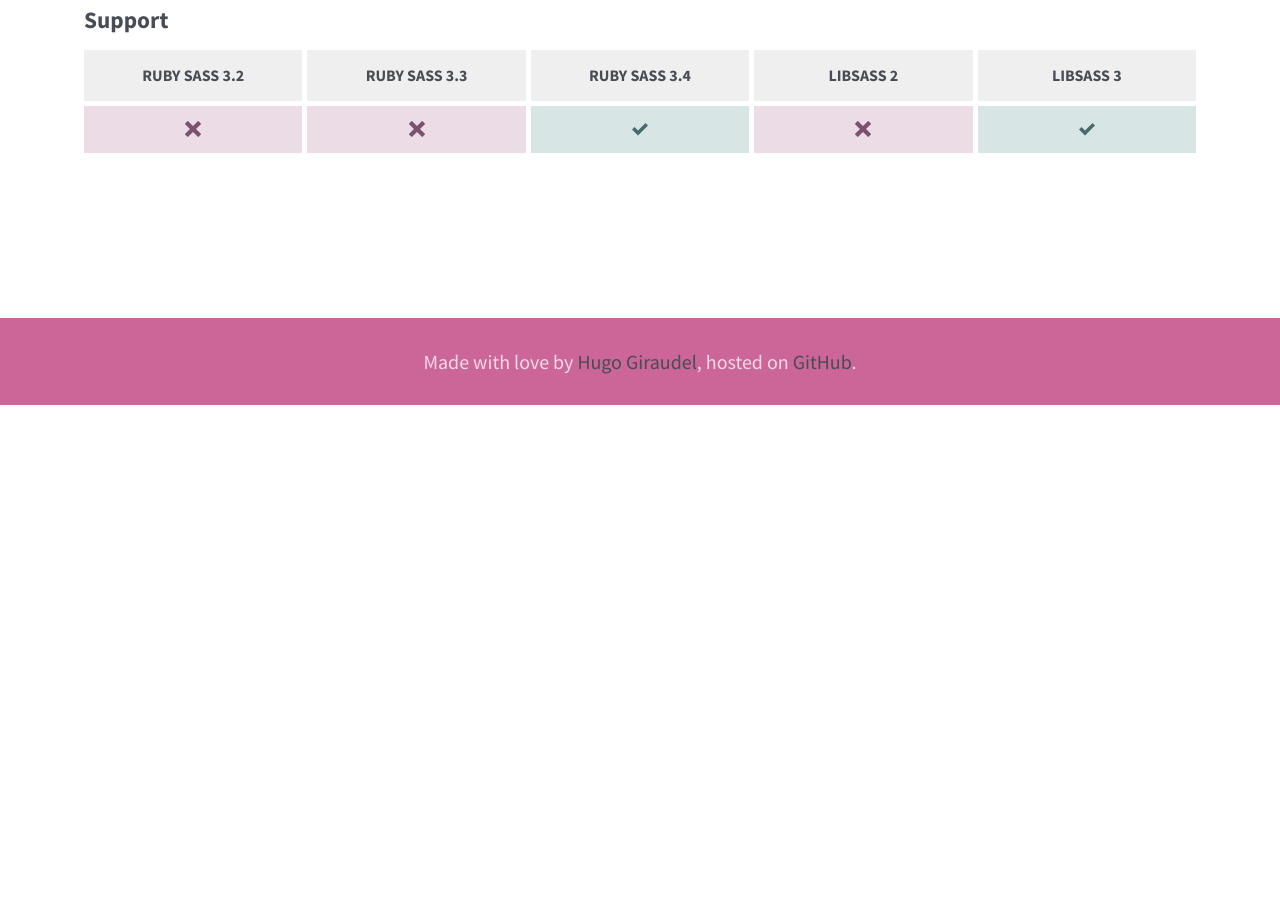
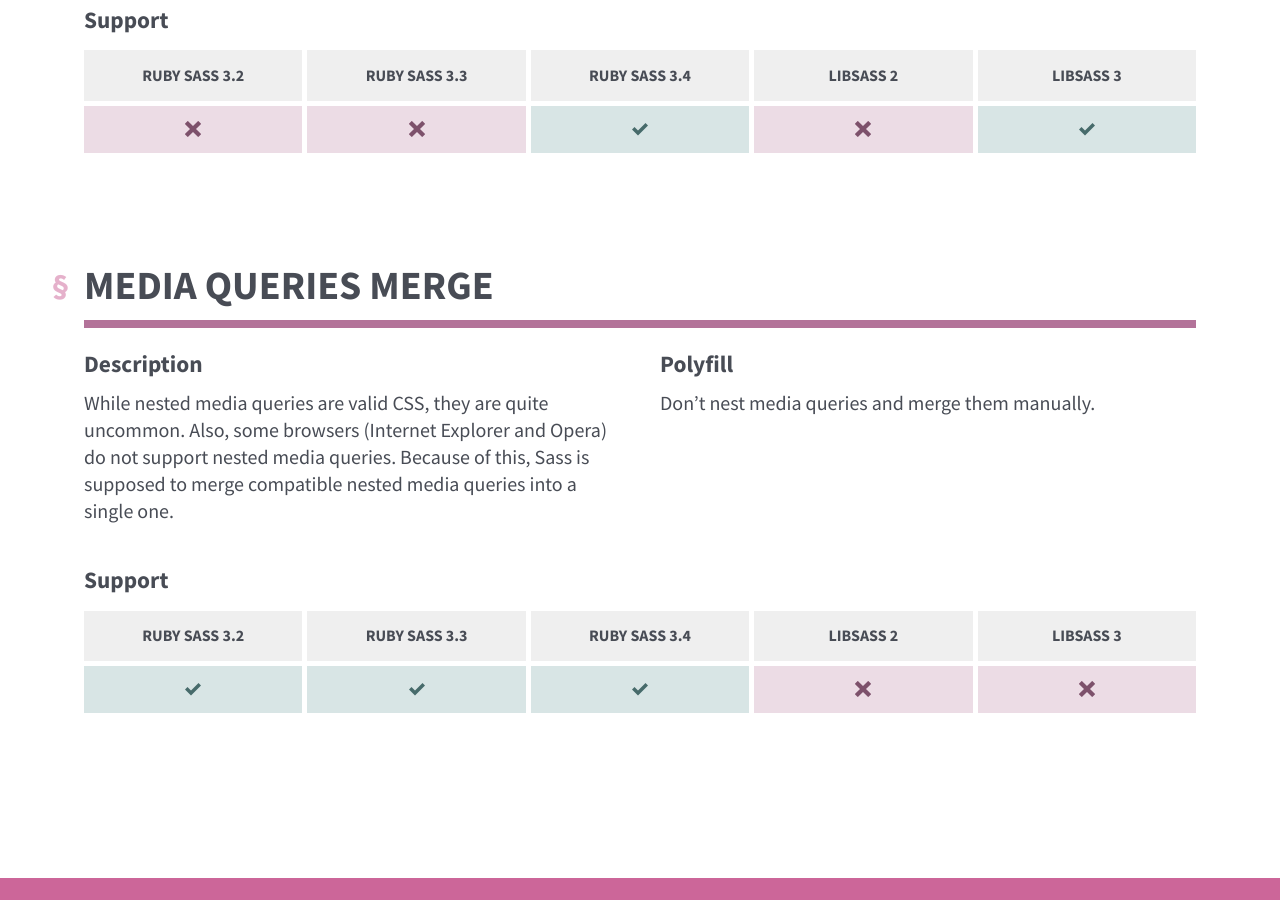
Before and after one commit to KittyGiraudel/sass-compatibility, a Jekyll site: the page built from index.html, in a window 1280 px wide and 900 px high, scrolled down 14326 px. Built offline with Jekyll 4.4.1, drawn with Linux system fonts in a browser that asks for light colours; before the commit the page ends 14731 px from its top, so only the background shows below that.

Commit message:
Added media_merge

```diff
--- a/_data/features.yml
+++ b/_data/features.yml
@@ -379,3 +379,17 @@
       }
       @error "Cannot convert `#{unit($value)}` to `#{$unit}`.";
     }</code></pre>
+
+- label: "Media queries merge"
+  name: media_merge
+  support:
+    ruby_sass_3_2: true
+    ruby_sass_3_3: true
+    ruby_sass_3_4: true
+    libsass_2: false
+    libsass_3: false
+  description: |
+    While nested media queries are valid CSS, they are quite uncommon.
+    Also, some browsers (Internet Explorer and Opera) do not support nested media queries.
+    Because of this, Sass is supposed to merge compatible nested media queries into a single one.
+  polyfill: Don't nest media queries and merge them manually.
--- /dev/null
+++ b/tests/media_merge/input.scss
@@ -0,0 +1,7 @@
+@media (min-width: 400px) {
+  @media (max-width: 600px) {
+    .selector {
+      content: "media merge";
+    }
+  }
+}
```
Also changed, not shown: tests/media_merge/expect.css (added, +5 -0 lines).
